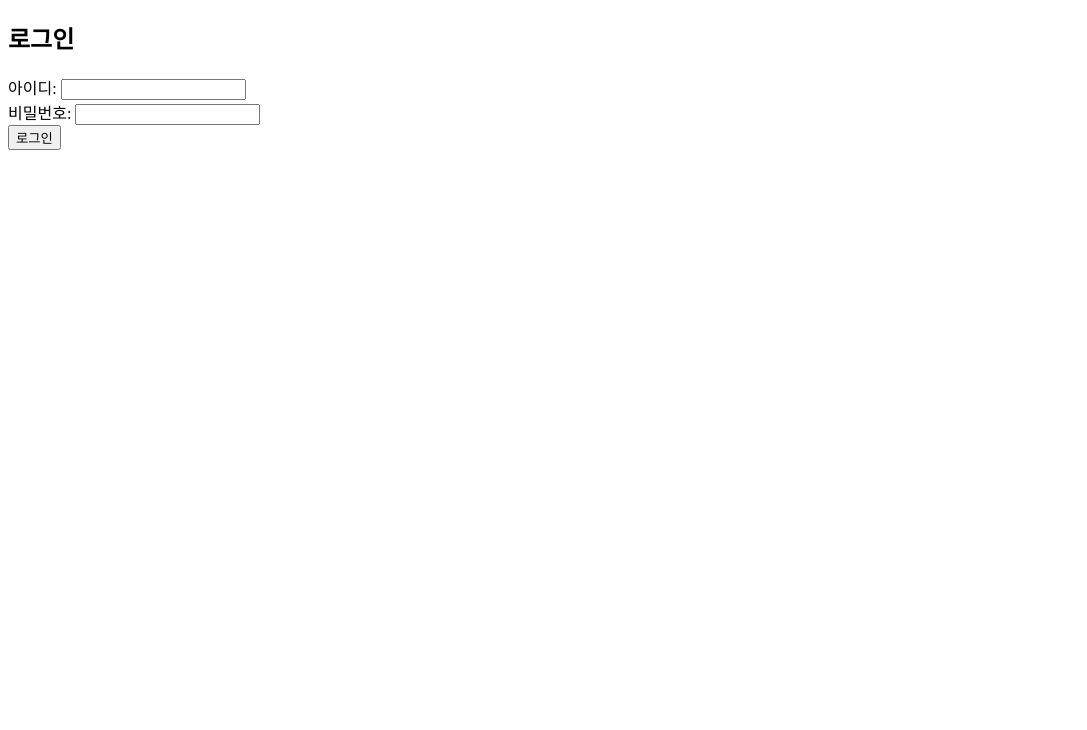
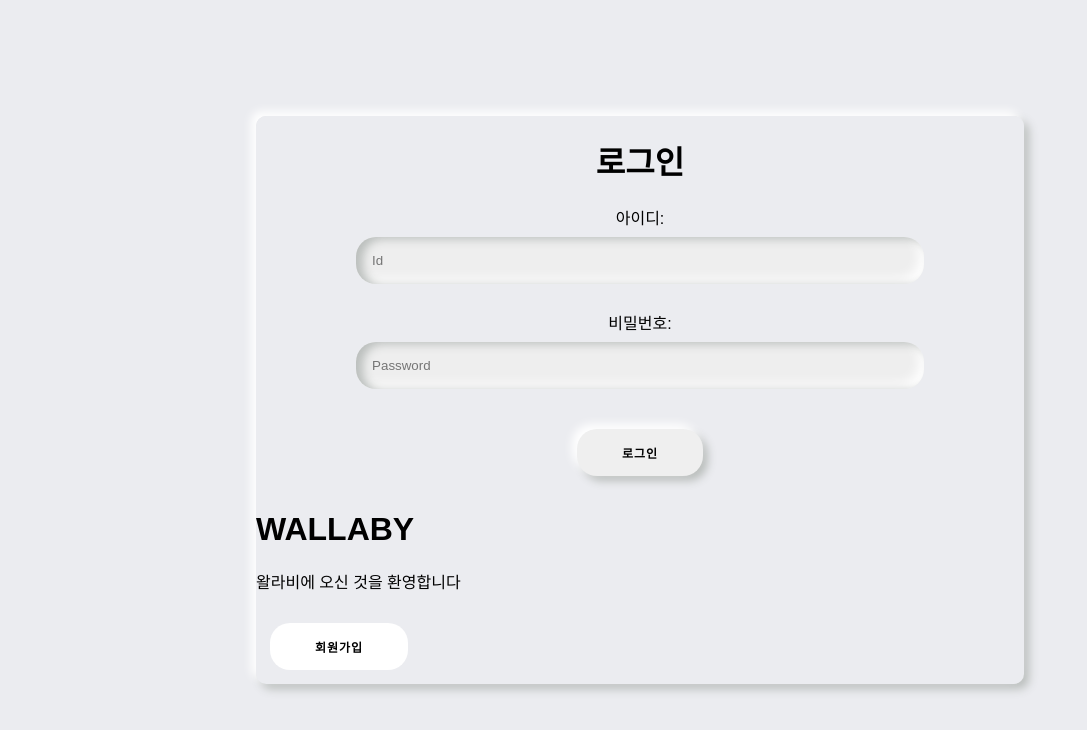
Before and after one commit to fun1ty/wallaby, a website: page html/login_real.html in a window 1280 px wide. Shown: the whole page, without its empty margins (0-1087 px from the left). Drawn offline with Linux system fonts and the light colour scheme.

Commit message:
feat:0725 - 임시수정git add .

```diff
--- a/html/login_real.html
+++ b/html/login_real.html
@@ -5,18 +5,141 @@
     <meta name="viewport" content="width=device-width, initial-scale=1.0" />
 
     <title>로그인 화면</title>
+
+    <style>
+      * {
+        box-sizing: border-box;
+      }
+
+      body {
+        font-family: "Montserrat", sans-serif;
+        margin: 0;
+        padding: 0;
+      }
+      .wrapper {
+        width: 100%;
+        height: 100vh;
+        display: flex;
+        justify-content: center;
+        align-items: center;
+        background: #ebecf0;
+        overflow: hidden;
+      }
+
+      .container {
+        border-radius: 10px;
+        box-shadow: -5px -5px 10px #fff, 5px 5px 10px #babebc;
+        position: absolute;
+        width: 768px;
+        min-height: 480px;
+        overflow: hidden;
+      }
+      form {
+        background: #ebecf0;
+        display: flex;
+        flex-direction: column;
+        padding: 0 50px;
+        height: 100%;
+        justify-content: center;
+        align-items: center;
+      }
+
+      form input {
+        background: #eee;
+        padding: 16px;
+        margin: 8px 0;
+        width: 85%;
+        border: 0;
+        outline: none;
+        border-radius: 20px;
+        box-shadow: inset 7px 2px 10px #babebc, inset -5px -5px 12px #fff;
+      }
+      button {
+        border-radius: 20px;
+        border: none;
+        outline: none;
+        font-size: 12px;
+        font-weight: bold;
+        padding: 15px 45px;
+        margin: 14px;
+        letter-spacing: 1px;
+        text-transform: uppercase;
+        cursor: pointer;
+        transition: transform 80ms ease-in;
+      }
+
+      .form_btn {
+        box-shadow: -5px -5px 10px #fff, 5px 5px 8px #babebc;
+      }
+      .form_btn:active {
+        box-shadow: inset 1px 1px 2px #babebc, inset -1px -1px 2px #fff;
+      }
+
+      #signUp_btn {
+        background-color: white;
+        color: black;
+        box-shadow: -5px -5px 10px #FFCACC#D4E2D4, 5px 5px 8px #dbc4f0;
+      }
+    </style>
   </head>
   <body>
-    <h2>로그인</h2>
+    <!-- <h2>로그인</h2> -->
+
+    <div class="wrapper">
+      <div class="container">
+        <!-- 왼쪽 로그인 창 -->
+        <div class="login_container">
           <form id="loginForm">
+            <h1>로그인</h1>
+            <!-- 소셜로그인 아이콘 -->
+            <div class="google_link">
+              <div>
+                <a href="#"><i class="google_i" aria-hidden="true"></i></a>
+              </div>
+            </div>
+
+            <!-- 일반로그인 창 -->
             <label for="loginUserId">아이디:</label>
-      <input type="text" id="loginUserId" required />
+            <input type="text" id="loginUserId" placeholder="Id" required />
             <br />
             <label for="loginPassword">비밀번호:</label>
-      <input type="password" id="loginPassword" required />
+            <input
+              type="password"
+              id="loginPassword"
+              placeholder="Password"
+              required
+            />
             <br />
-      <button type="submit">로그인</button>
+            <button class="form_btn" type="submit">로그인</button>
+
+            <!-- <button>
+              <a
+                href="./signup_real.html"
+                style="text-decoration: none; color: black"
+                >회원가입</a
+              >
+            </button> -->
           </form>
+        </div>
+
+        <!-- 오른쪽 창 -->
+        <!-- 회원가입 버튼 -->
+
+        <div class="signup_container">
+          <div class="right-container">
+            <h1>WALLABY</h1>
+            <p>왈라비에 오신 것을 환영합니다</p>
+            <button
+              id="signUp_btn"
+              class="overlay_btn"
+              onclick="location.href='./signup_real.html'"
+            >
+              회원가입
+            </button>
+          </div>
+        </div>
+      </div>
+    </div>
 
     <script>
       const loginForm = document.getElementById("loginForm");
@@ -42,5 +165,20 @@
         }
       });
     </script>
+
+    <!-- footer -->
+    <div id="footer"></div>
+    <script>
+      $(document).ready(function () {
+        $("#footer").load("../html/footer.html", function () {
+          $("#footer_ul li a.MYPAGE").css({
+            background:
+              "linear-gradient(to left bottom, rgb(229, 56, 162), rgb(47, 201, 231))",
+            "-webkit-background-clip": "text",
+            "-webkit-text-fill-color": "transparent",
+          });
+        });
+      });
+    </script>
   </body>
 </html>
```
Also changed, not shown: html/header.html (+1 -1 lines), html/mypage_test.html (+2 -0 lines), html/profile.html (+7 -0 lines), html/profile_new.html (added, +108 -0 lines). Lines whose indentation alone changed are shown as unchanged.
